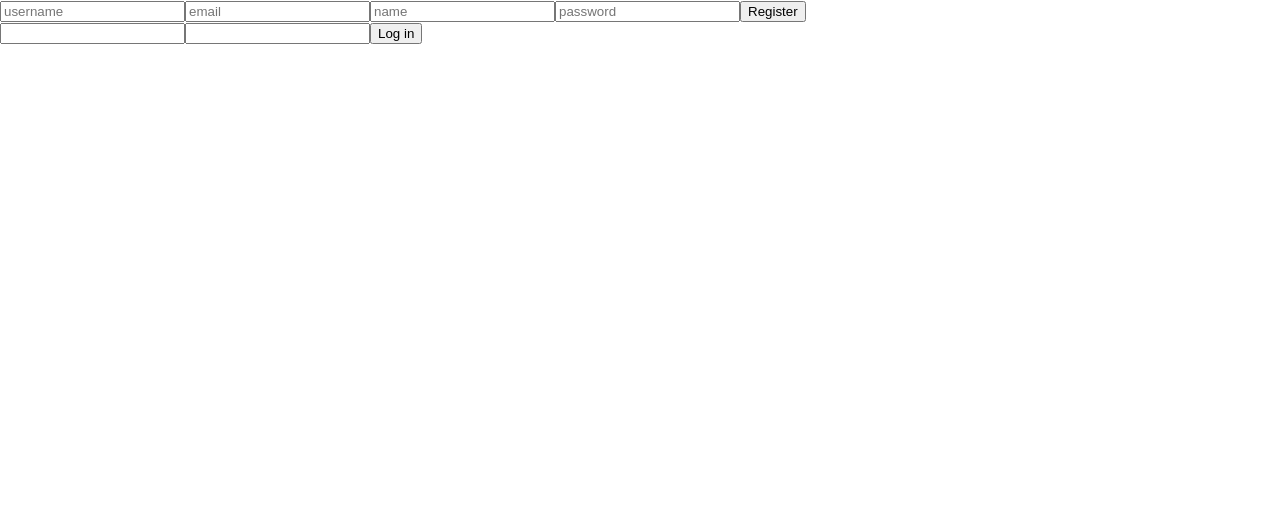
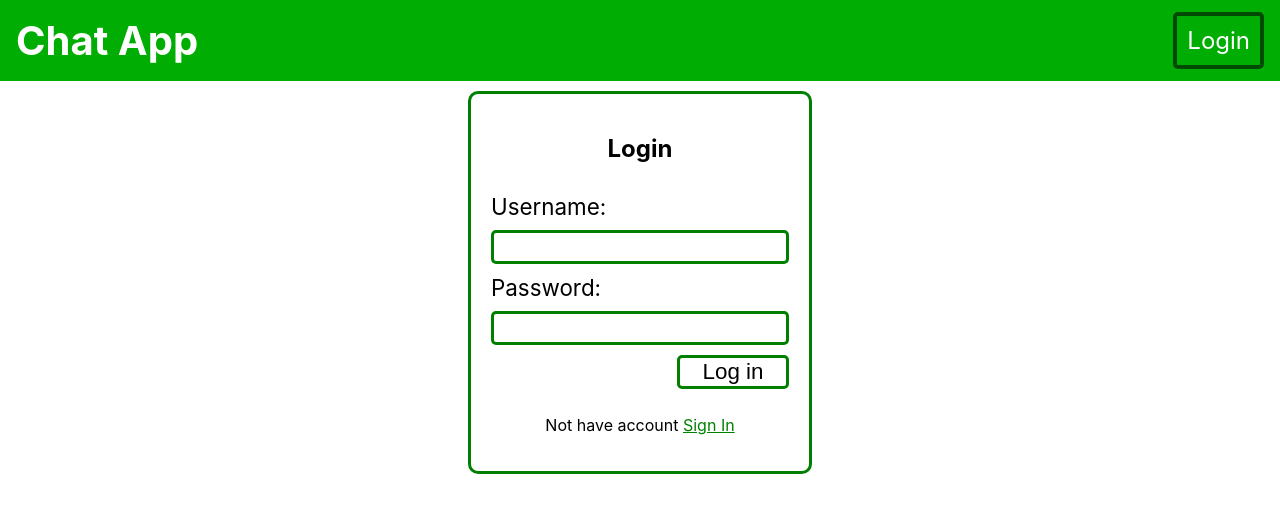
Before and after one commit to SparshDang/ChatApp-React-Django, a React (Create React App) app: page /auth in a window 1280 px wide. Shown: the top 512 px of the page. Built offline with nearby package versions, Linux system fonts and the light colour scheme; the HTML template or start-up script is replaced by a standard one.

Commit message:
Edited Auth Forms with error showing

```diff
--- /dev/null
+++ b/src/components/ErrorBanner.jsx
@@ -0,0 +1,12 @@
+import React from 'react'
+
+import style from './ErrorBanner.module.css';
+
+export default function ErrorBanner({message}) {
+
+  return (
+    <div className={style.banner}>
+      {message}
+    </div>
+  )
+}
--- /dev/null
+++ b/src/components/ErrorBanner.module.css
@@ -0,0 +1,6 @@
+.banner{
+    background-color: rgba(255, 147, 147, 0.648);
+    border: 1px solid red;
+    color: red;
+    padding: 20px;
+}
--- /dev/null
+++ b/src/pages/BasePage.jsx
@@ -0,0 +1,23 @@
+import React from 'react'
+import { Outlet, Link } from 'react-router-dom';
+
+import style from './BasePage.module.css';
+
+export default function BasePage() {
+  return (
+    <div>
+      <header className={style.header}>
+        <div className={style.leading}>
+          <h1 className={style.heading}>
+            Chat App
+          </h1>
+        </div>
+        <div className={style.trailing}>
+          <Link to='/auth' className={style.action_btn}>Login</Link>
+        </div>
+      </header>
+      <div id="error-banners"></div>
+      <Outlet/>
+    </div>
+  )
+}
--- /dev/null
+++ b/src/pages/BasePage.module.css
@@ -0,0 +1,23 @@
+.header{
+    background-color: #00ae03;
+    display: flex;
+    justify-content: space-between;
+    align-items: center;
+    padding: 1rem;
+}
+
+.heading{
+    font-size: 2.5em;
+    margin: 0;
+    color: white;
+}
+
+.action_btn{
+    border: 4px solid #004a01;
+    border-radius: 5px;
+    padding: 10px;
+    background-color: transparent;
+    font-size: 1.5rem;
+    color: white;
+    text-decoration: none;
+}
--- /dev/null
+++ b/src/pages/auth_screen/components/Form.module.css
@@ -0,0 +1,25 @@
+.form{
+    display: flex;
+    flex-direction: column;
+    gap: 10px;
+}
+
+.form, .form>input{
+    font-size: 1.4rem;
+}
+
+
+.form>input{
+    outline: none;
+    font-weight: 100;
+    border: 3px solid green;
+    border-radius: 5px;
+}
+
+.action{
+    align-self: flex-end;
+    width: 7rem;
+    background: transparent;
+    border: 3px solid green;
+    border-radius: 5px;
+}
--- /dev/null
+++ b/src/pages/auth_screen/components/LoginForm.jsx
@@ -0,0 +1,73 @@
+import React, { useContext, useRef, useReducer } from "react";
+import { useNavigate } from "react-router-dom";
+import { createPortal } from "react-dom";
+
+import ErrorBanner from "../../../components/ErrorBanner";
+import authContext from "../../../context/AuthContext";
+
+import style from "./Form.module.css";
+
+const errorReducer = (state, action) => {
+  if (action.type === "RESET") {
+    return {
+      hasError: false,
+      errors: null,
+    };
+  } else if (action.type === "ERROR") {
+    return {
+      hasError: true,
+      errors: action.errors,
+    };
+  }
+  return state;
+};
+
+export default function LoginForm() {
+  const context = useContext(authContext);
+
+  const [errorState, errorDispach] = useReducer(errorReducer, {
+    hasError: false,
+    errors: [],
+  });
+
+  const usernameRef = useRef();
+  const passwordRef = useRef();
+  const navigator = useNavigate();
+
+  const errorBannersDiv = document.getElementById("error-banners");
+
+  const onLoginSubmit = async (event) => {
+    event.preventDefault();
+    try {
+      await context.loginHandler({
+        username: usernameRef.current.value,
+        password: passwordRef.current.value,
+      });
+      navigator("/chats");
+    } catch (e) {
+      errorDispach({ type: "ERROR", errors: [e] });
+      setTimeout(() => {
+        errorDispach({ type: "RESET" });
+      }, 5000);
+    }
+  };
+  return (
+    <form method="post" onSubmit={onLoginSubmit} className={style.form}>
+      <label htmlFor="username">Username:</label>
+      <input type="text" name="username" id="username" ref={usernameRef} />
+      <label htmlFor="password">Password:</label>
+
+      <input type="password" name="password" id="password" ref={passwordRef} />
+
+      <input type="submit" value="Log in" className={style.action} />
+      {errorState.hasError &&
+        errorState.errors.map((error, i) => {
+          console.log("Ge", error);
+          return createPortal(
+            <ErrorBanner message={error.message} />,
+            errorBannersDiv
+          );
+        })}
+    </form>
+  );
+}
--- /dev/null
+++ b/src/pages/auth_screen/components/RegisterForm.jsx
@@ -0,0 +1,110 @@
+import React, { useContext, useRef, useReducer } from "react";
+import { createPortal } from "react-dom";
+
+import ErrorBanner from "../../../components/ErrorBanner";
+
+import style from "./Form.module.css";
+
+import authContext from "../../../context/AuthContext";
+
+const errorReducer = (state, action) => {
+  if (action.type === "RESET") {
+    return {
+      hasError: false,
+      errors: null,
+    };
+  } else if (action.type === "ERROR") {
+    return {
+      hasError: true,
+      errors: action.errors,
+    };
+  }
+  return state;
+};
+
+export default function RegisterForm() {
+  const context = useContext(authContext);
+  const [errorState, errorDispach] = useReducer(errorReducer, {
+    hasError: false,
+    errors: [],
+  });
+
+  const usernameRef = useRef();
+  const nameRef = useRef();
+  const emailRef = useRef();
+  const passwordRef = useRef();
+
+  const errorBannersDiv = document.getElementById("error-banners");
+
+  const onRegistrationSubmit = async (event) => {
+    event.preventDefault();
+
+    const data = {
+      username: usernameRef.current.value,
+      name: nameRef.current.value,
+      email: emailRef.current.value,
+      password: passwordRef.current.value,
+    };
+    try {
+      await context.registerHandler(data);
+    } catch (e) {
+      errorDispach({type:"ERROR", errors:[e]})
+      setTimeout(
+        () => {errorDispach({type:"RESET"})}, 5000
+      )
+    }
+  };
+
+
+
+  return (
+    <form method="post" onSubmit={onRegistrationSubmit} className={style.form}>
+      <label htmlFor="username">Username:</label>
+      <input
+        type="text"
+        name="username"
+        id="username"
+        placeholder="username"
+        ref={usernameRef}
+      />
+      <label htmlFor="email">Email:</label>
+
+      <input
+        type="text"
+        name="email"
+        id="email"
+        placeholder="email"
+        ref={emailRef}
+      />
+      <label htmlFor="name">Name:</label>
+
+      <input
+        type="text"
+        name="name"
+        id="name"
+        placeholder="name"
+        ref={nameRef}
+      />
+      <label htmlFor="password">Password:</label>
+
+      <input
+        type="password"
+        name="password"
+        id="password"
+        placeholder="password"
+        ref={passwordRef}
+      />
+      <input type="submit" value="Register" className={style.action} />
+
+      {errorState.hasError &&
+        errorState.errors.map((error, i) => {
+            console.log("Ge", error);
+            return createPortal(<ErrorBanner message={error.message} />, errorBannersDiv);
+        }
+        )
+        }
+
+    </form>
+
+  );
+}
--- a/src/pages/auth_screen/page.jsx
+++ b/src/pages/auth_screen/page.jsx
@@ -1,62 +1,31 @@
-import React, {useRef, useContext} from "react";
-import { Form, useNavigate } from "react-router-dom";
+import React, { useState } from "react";
 
-import authContext from "../../context/AuthContext";
+import LoginForm from "./components/LoginForm";
+import RegisterForm from "./components/RegisterForm";
+
+import style from './page.module.css';
 
 export default function AuthPage() {
-  const context = useContext(authContext);
-    const loginUsernameRef = useRef();
-    const loginPasswordRef = useRef();
-
-    const registerUsernameRef = useRef();
-    const registerNameRef = useRef();
-    const registerEmailRef = useRef();
-    const registerPasswordRef = useRef();
-
-    const navigator = useNavigate()
-
-    const onLoginSubmit = async (event) => {
-        event.preventDefault();
-        await context.loginHandler({
-          username:loginUsernameRef.current.value,
-          password:loginPasswordRef.current.value,
-        })
-        navigator("/chats")
-    }
-
-    const onRegistrationSubmit = async (event) => {
-      event.preventDefault()
-
-      const data = {
-        username:registerUsernameRef.current.value,
-        name:registerNameRef.current.value,
-        email:registerEmailRef.current.value,
-        password:registerPasswordRef.current.value
-      }
-      context.registerHandler(data)
-    }
+  const [isLogin, setIsLogin] = useState(true);
 
   return (
-    <>
-    <Form method="post" onSubmit={onRegistrationSubmit}>
-      <input type="text" name="username" id="username" placeholder="username" ref={registerUsernameRef} />
-      <input type="text" name="email" id="email" placeholder="email" ref={registerEmailRef}/>
-      <input type="text" name="name" id="name" placeholder="name" ref={registerNameRef} />
-      <input
-        type="password"
-        name="password"
-        id="password"
-        placeholder="password"
-        ref={registerPasswordRef}
-      />
-      <input type="submit" value="Register" />
-    </Form>
+    <div className={style.forms__container}>
+      {isLogin &&
+      <>
+      <h2>Login</h2>
+      <LoginForm/>
+      <p>Not have account <span className={style.helper} onClick={() => setIsLogin((prev) => !prev)}>Sign In</span></p>
+      </>
+      }
+      {!isLogin &&
+      <>
+      <h2>Register</h2>
 
-    <form method="post" onSubmit={onLoginSubmit}>
-        <input type="text" name="username" id='name' ref={loginUsernameRef}/>
-        <input type="password" name="password" id='password' ref={loginPasswordRef}/>
-        <input type="submit" value="Log in" />
-    </form>
-    </>
+      <RegisterForm/>
+      <p>Already have account <span className={style.helper} onClick={() => setIsLogin((prev) => !prev)}>Login</span></p>
+
+      </>
+      }
+    </div>
   );
 }
--- /dev/null
+++ b/src/pages/auth_screen/page.module.css
@@ -0,0 +1,18 @@
+.forms__container{
+    border: 3px solid green;
+    margin: 10px auto;
+    gap: 10px;
+    border-radius: 10px;
+    width: min-content;
+    padding:20px;
+    display: flex;
+    flex-direction: column;
+    align-items: center;
+}
+
+.helper{
+    color: green;
+    text-decoration: underline;
+    cursor: pointer;
+
+}
--- a/src/pages/chat_screen/page.jsx
+++ b/src/pages/chat_screen/page.jsx
@@ -1,6 +1,5 @@
 import React, { useEffect, useState, useContext } from "react";
 import useWebSocket from "react-use-websocket";
-import { redirect } from "react-router-dom";
 
 import PersonTile from "./components/person_tile/PersonTile";
 import SendChatForm from "./components/send_chat_form/SendChatForm";
@@ -11,11 +10,11 @@ import style from "./style.module.css";
 
 export default function ChatsPage() {
 
-  const authContext = useContext(AuthContext);
+  // const authContext = useContext(AuthContext);
 
   const [chatWith, setChatWith] = useState("sparsh");
   const url = `ws://${process.env.REACT_APP_API_URL}${chatWith}`;
-  const { sendMessage, lastMessage, readyState } = useWebSocket(url);
+  const { sendMessage, lastMessage } = useWebSocket(url);
   const [messages, setMessages] = useState([]);
 
   const onChatWithChange = (username) => {
```
Also changed, not shown: src/App.js (+9 -2 lines).
